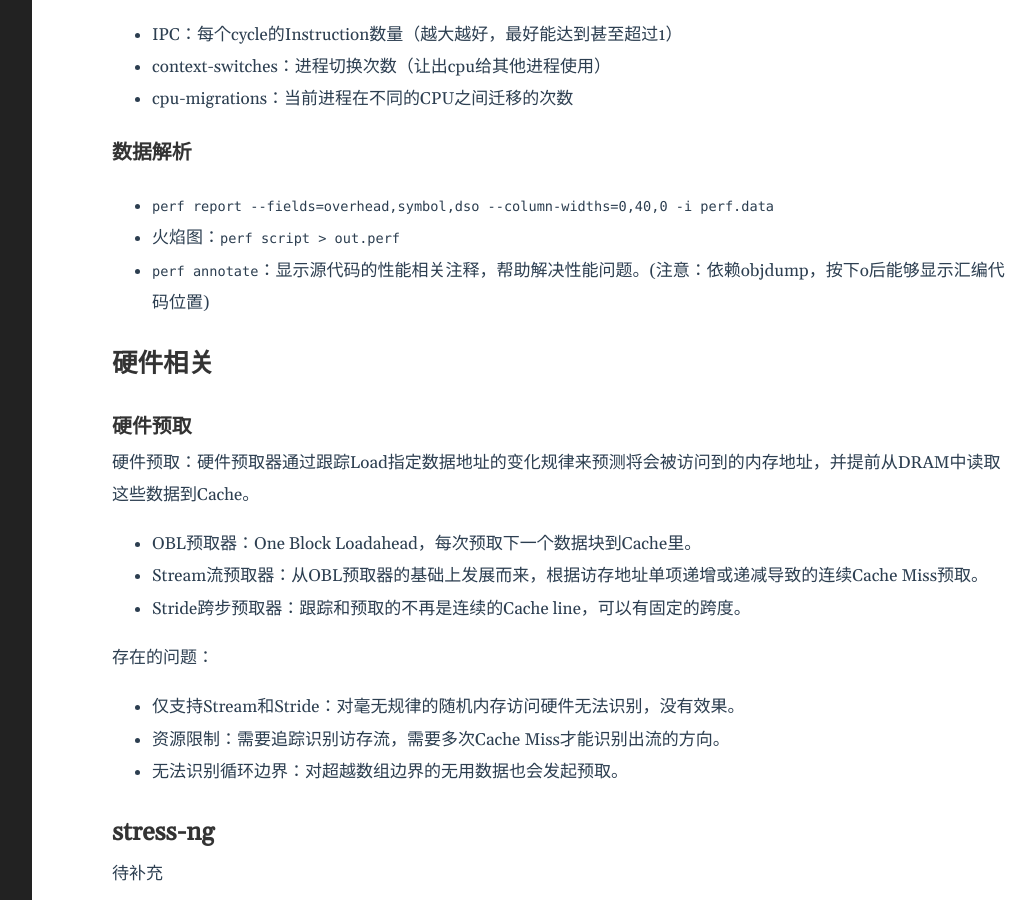
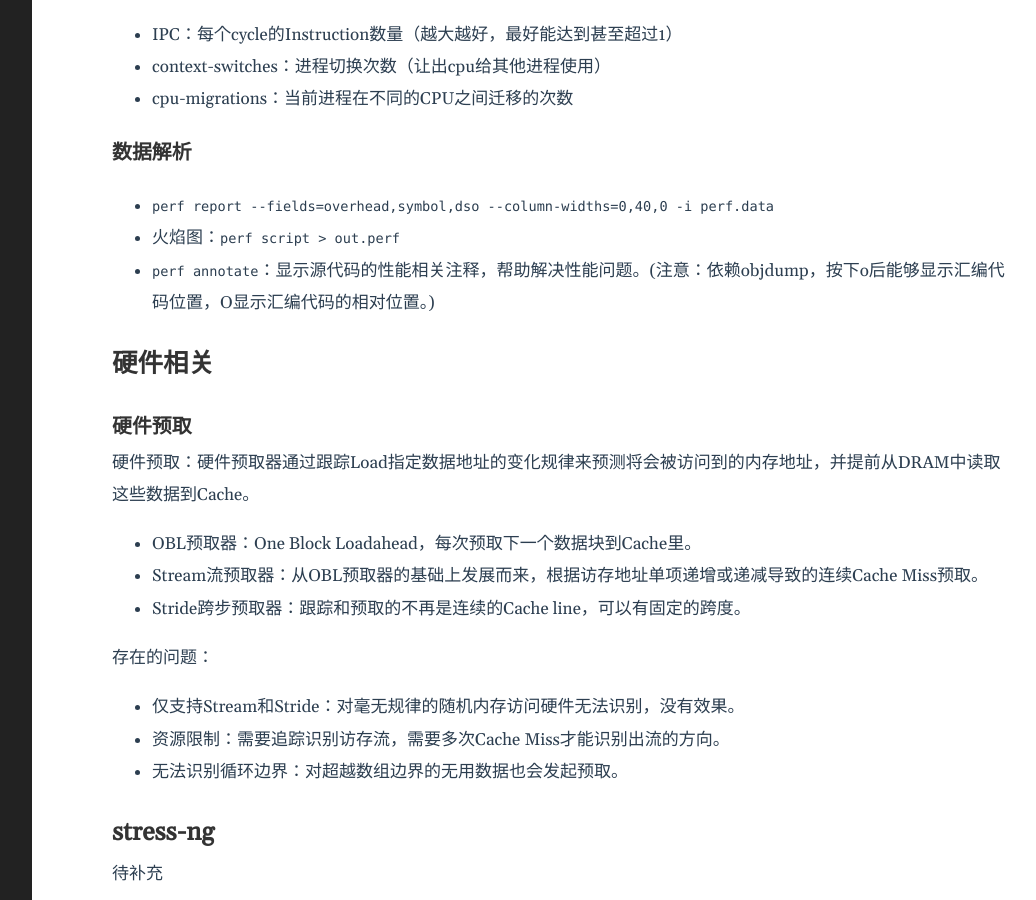
Before and after one commit to lclgo/lclgo.github.io, a Jekyll site: the page built from _posts/kernel/2024-09-28-performance.md, in a window 1280 px wide and 900 px high, scrolled down 1728 px. Shown: the whole window, without its empty margins (188-1224 px from the left). Built offline with Jekyll 4.4.1, drawn with Linux system fonts in a browser that asks for light colours.

Commit message:
add notes

```diff
--- a/_posts/kernel/2024-09-28-performance.md
+++ b/_posts/kernel/2024-09-28-performance.md
@@ -65,7 +65,7 @@ date: 2024-09-28 15:00:00 +0800
 
 * `perf report --fields=overhead,symbol,dso --column-widths=0,40,0 -i perf.data`
 * 火焰图：`perf script > out.perf`
-* `perf annotate`：显示源代码的性能相关注释，帮助解决性能问题。(注意：依赖objdump，按下o后能够显示汇编代码位置)
+* `perf annotate`：显示源代码的性能相关注释，帮助解决性能问题。(注意：依赖objdump，按下o后能够显示汇编代码位置，O显示汇编代码的相对位置。)
 
 ## 硬件相关
 
```
